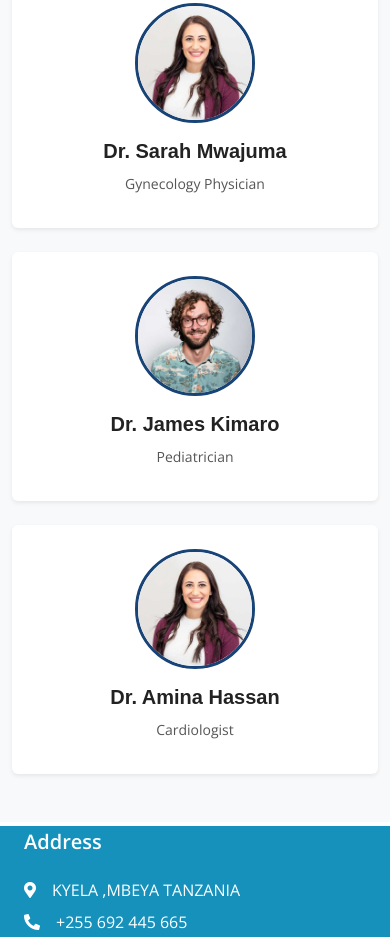
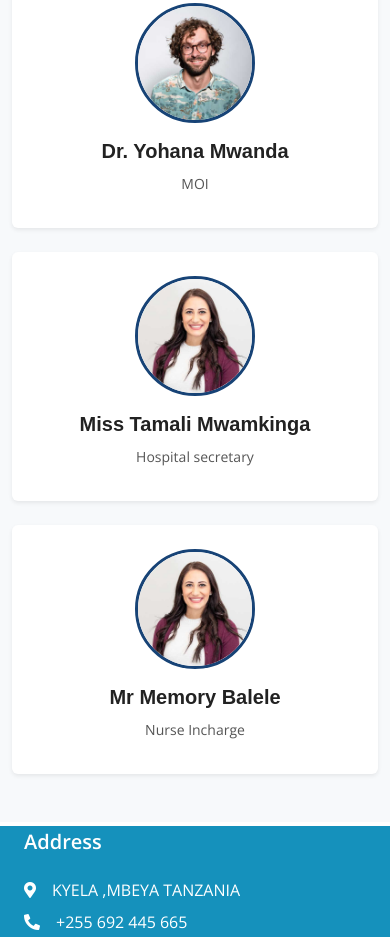
Before and after one commit to oswardmwambehile/0000-erastocode, a plain HTML site: page index.html in a window 390 px wide. Shown: the part 5937-6874 px from the top of the page. Drawn offline with nearby package versions, Linux system fonts and the light colour scheme.

```diff
--- a/index.html
+++ b/index.html
@@ -808,11 +808,11 @@
             <div class="col-lg-4 col-md-6 wow fadeInUp" data-wow-delay="0.1s">
                 <div class="team-item text-center p-4 shadow-sm rounded bg-white">
                     <div class="circle-img-container mb-3">
-                        <img class="img-fluid circle-img hover-zoom" src="img/team-2.jpg" alt="Dr. Sarah Mwajuma">
+                        <img class="img-fluid circle-img hover-zoom" src="img/team-1.jpg" alt="Dr. Sarah Mwajuma">
                     </div>
                     <div class="team-text">
-                        <h5 style="font-family:'Poppins', sans-serif; color:#222;">Dr. Sarah Mwajuma</h5>
-                        <span style="color:#555; font-size:14px;">Gynecology Physician</span>
+                        <h5 style="font-family:'Poppins', sans-serif; color:#222;">Dr. Yohana Mwanda</h5>
+                        <span style="color:#555; font-size:14px;">MOI</span>
                         <div class="team-social mt-3">
                             <a class="btn btn-square btn-primary rounded-circle mx-1 hover-social" href="#"><i class="fab fa-facebook-f"></i></a>
                             <a class="btn btn-square btn-primary rounded-circle mx-1 hover-social" href="#"><i class="fab fa-twitter"></i></a>
@@ -826,11 +826,11 @@
             <div class="col-lg-4 col-md-6 wow fadeInUp" data-wow-delay="0.3s">
                 <div class="team-item text-center p-4 shadow-sm rounded bg-white">
                     <div class="circle-img-container mb-3">
-                        <img class="img-fluid circle-img hover-zoom" src="img/team-1.jpg" alt="Dr. James Kimaro">
+                        <img class="img-fluid circle-img hover-zoom" src="img/team-2.jpg" alt="Dr. James Kimaro">
                     </div>
                     <div class="team-text">
-                        <h5 style="font-family:'Poppins', sans-serif; color:#222;">Dr. James Kimaro</h5>
-                        <span style="color:#555; font-size:14px;">Pediatrician</span>
+                        <h5 style="font-family:'Poppins', sans-serif; color:#222;">Miss Tamali Mwamkinga</h5>
+                        <span style="color:#555; font-size:14px;">Hospital secretary</span>
                         <div class="team-social mt-3">
                             <a class="btn btn-square btn-primary rounded-circle mx-1 hover-social" href="#"><i class="fab fa-facebook-f"></i></a>
                             <a class="btn btn-square btn-primary rounded-circle mx-1 hover-social" href="#"><i class="fab fa-twitter"></i></a>
@@ -847,8 +847,8 @@
                         <img class="img-fluid circle-img hover-zoom" src="img/team-2.jpg" alt="Dr. Amina Hassan">
                     </div>
                     <div class="team-text">
-                        <h5 style="font-family:'Poppins', sans-serif; color:#222;">Dr. Amina Hassan</h5>
-                        <span style="color:#555; font-size:14px;">Cardiologist</span>
+                        <h5 style="font-family:'Poppins', sans-serif; color:#222;">Mr Memory Balele</h5>
+                        <span style="color:#555; font-size:14px;">Nurse Incharge</span>
                         <div class="team-social mt-3">
                             <a class="btn btn-square btn-primary rounded-circle mx-1 hover-social" href="#"><i class="fab fa-facebook-f"></i></a>
                             <a class="btn btn-square btn-primary rounded-circle mx-1 hover-social" href="#"><i class="fab fa-twitter"></i></a>
```
